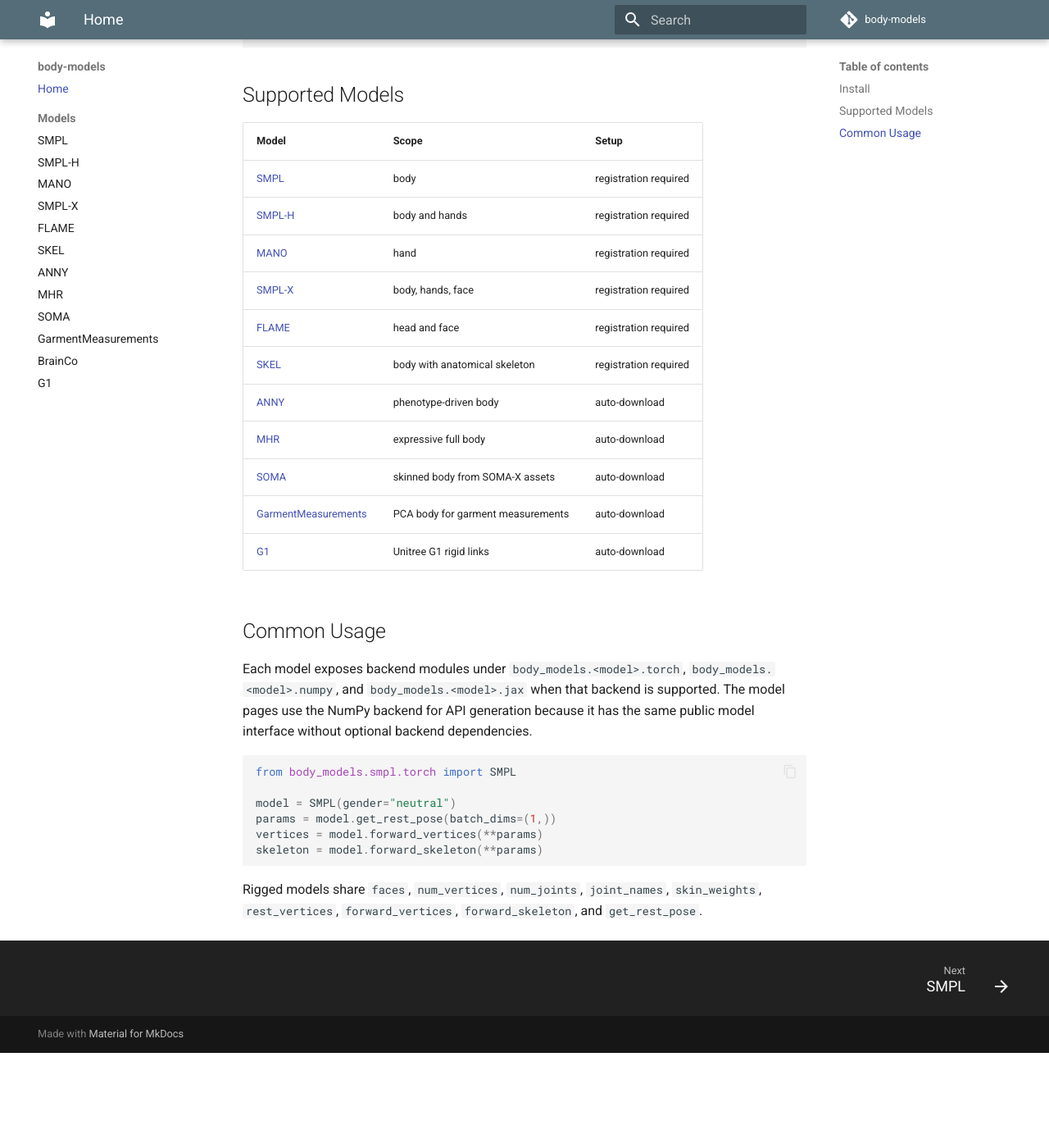
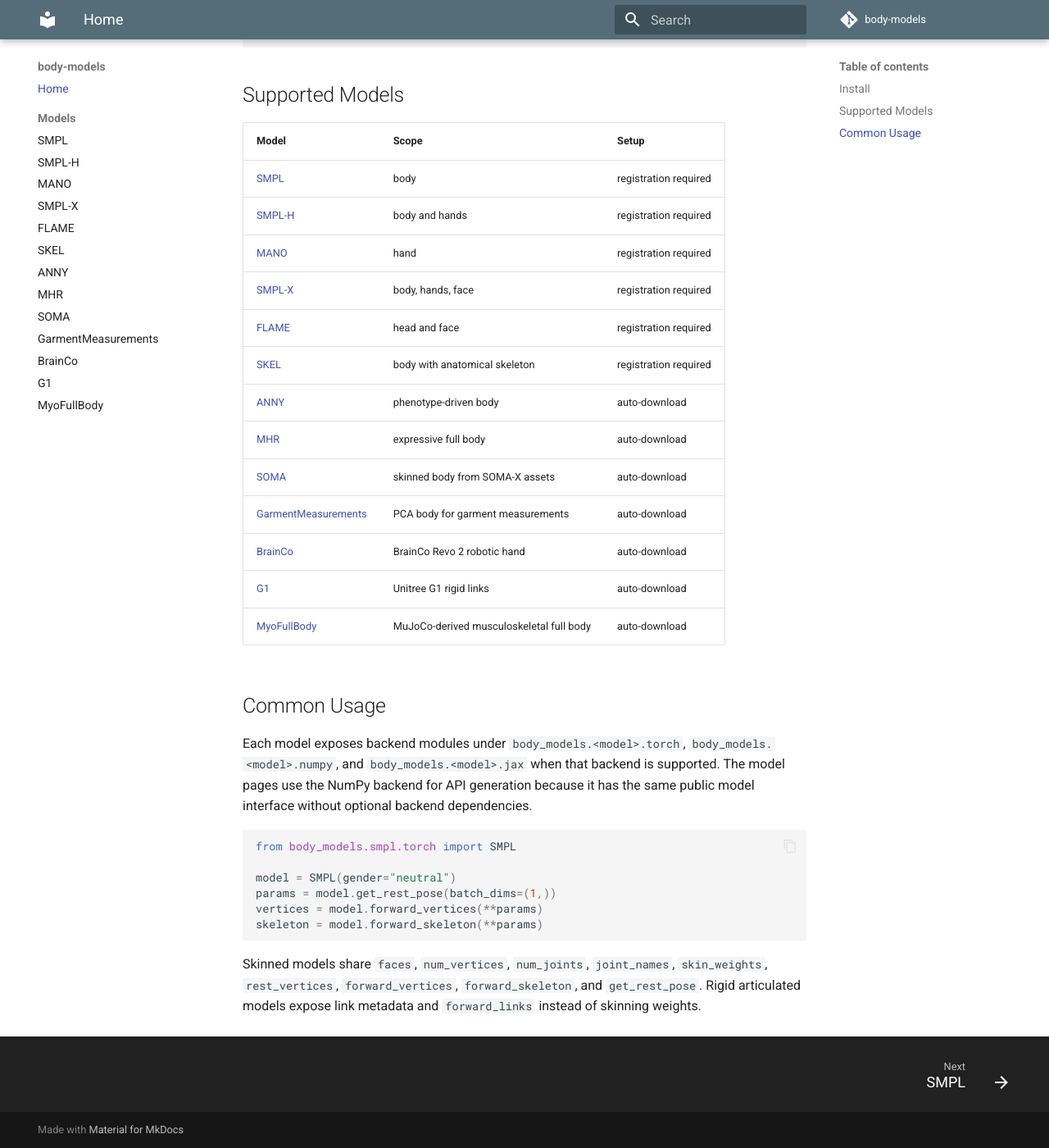
Before and after one commit to abcamiletto/body-models, an MkDocs documentation site: the page built from docs/index.md, in a window 1280 px wide and 1400 px high, scrolled down 420 px. Shown: the whole window at 82% size. Built offline with MkDocs 1.6.1 and Material for MkDocs 9.7.7, drawn with Linux system fonts in a browser that asks for light colours; comment, search, counter and statistics services are not loaded; before the commit the page ends 1704 px from its top, so only the background shows below that.

Commit message:
Document MyoFullBody model

````diff
--- a/docs/index.md
+++ b/docs/index.md
@@ -29,7 +29,9 @@ uv add "body-models[jax]"
 | [MHR](models/mhr.md) | expressive full body | auto-download |
 | [SOMA](models/soma.md) | skinned body from SOMA-X assets | auto-download |
 | [GarmentMeasurements](models/garment-measurements.md) | PCA body for garment measurements | auto-download |
+| [BrainCo](models/brainco.md) | BrainCo Revo 2 robotic hand | auto-download |
 | [G1](models/g1.md) | Unitree G1 rigid links | auto-download |
+| [MyoFullBody](models/myofullbody.md) | MuJoCo-derived musculoskeletal full body | auto-download |
 
 ## Common Usage
 
@@ -44,4 +46,4 @@ vertices = model.forward_vertices(**params)
 skeleton = model.forward_skeleton(**params)
 ```
 
-Rigged models share `faces`, `num_vertices`, `num_joints`, `joint_names`, `skin_weights`, `rest_vertices`, `forward_vertices`, `forward_skeleton`, and `get_rest_pose`.
+Skinned models share `faces`, `num_vertices`, `num_joints`, `joint_names`, `skin_weights`, `rest_vertices`, `forward_vertices`, `forward_skeleton`, and `get_rest_pose`. Rigid articulated models expose link metadata and `forward_links` instead of skinning weights.
--- a/mkdocs.yml
+++ b/mkdocs.yml
@@ -67,5 +67,6 @@ nav:
       - GarmentMeasurements: models/garment-measurements.md
       - BrainCo: models/brainco.md
       - G1: models/g1.md
+      - MyoFullBody: models/myofullbody.md
 
 strict: true
````
Also changed, not shown: docs/models/myofullbody.md (added, +26 -0 lines).
